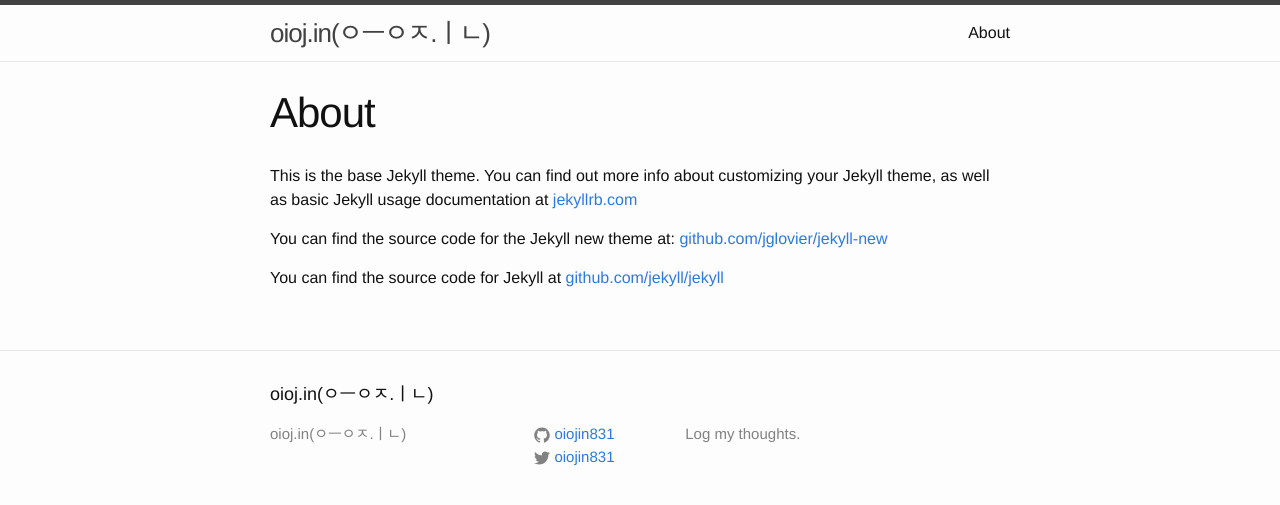
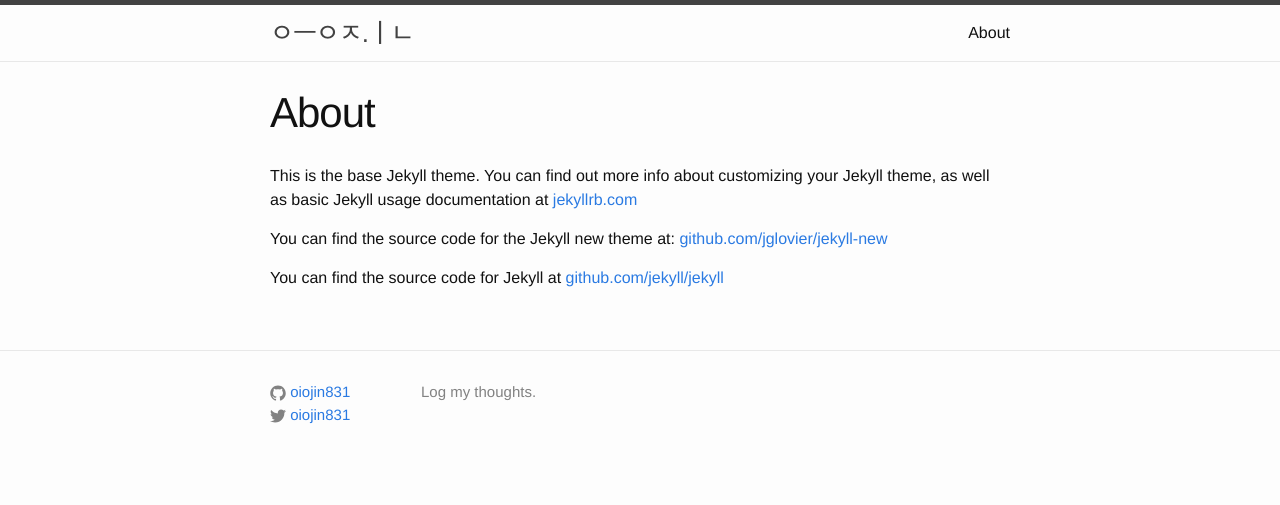
Before and after one commit to oiojin831/oiojin.github.io, a Jekyll site: the page built from about.md, in a window 1280 px wide. Shown: the top 505 px of the page. Built offline with Jekyll 4.4.1, drawn with Linux system fonts in a browser that asks for light colours.

Commit message:
Edit footer

```diff
--- a/_config.yml
+++ b/_config.yml
@@ -1,5 +1,7 @@
 # Site settings
-title: oioj.in(ㅇㅡㅇㅈ.ㅣㄴ)
+owner: oiojin831
+name: eungjin lee
+title: ㅇㅡㅇㅈ.ㅣㄴ
 email:
 description: > # this means to ignore newlines until "baseurl:"
   Log my thoughts.
--- a/_includes/footer.html
+++ b/_includes/footer.html
@@ -2,15 +2,7 @@
 
   <div class="wrapper">
 
-    <h2 class="footer-heading">{{ site.title }}</h2>
-
     <div class="footer-col-wrapper">
-      <div class="footer-col  footer-col-1">
-        <ul class="contact-list">
-          <li>{{ site.title }}</li>
-          <li><a href="mailto:{{ site.email }}">{{ site.email }}</a></li>
-        </ul>
-      </div>
 
       <div class="footer-col  footer-col-2">
         <ul class="social-media-list">
```
